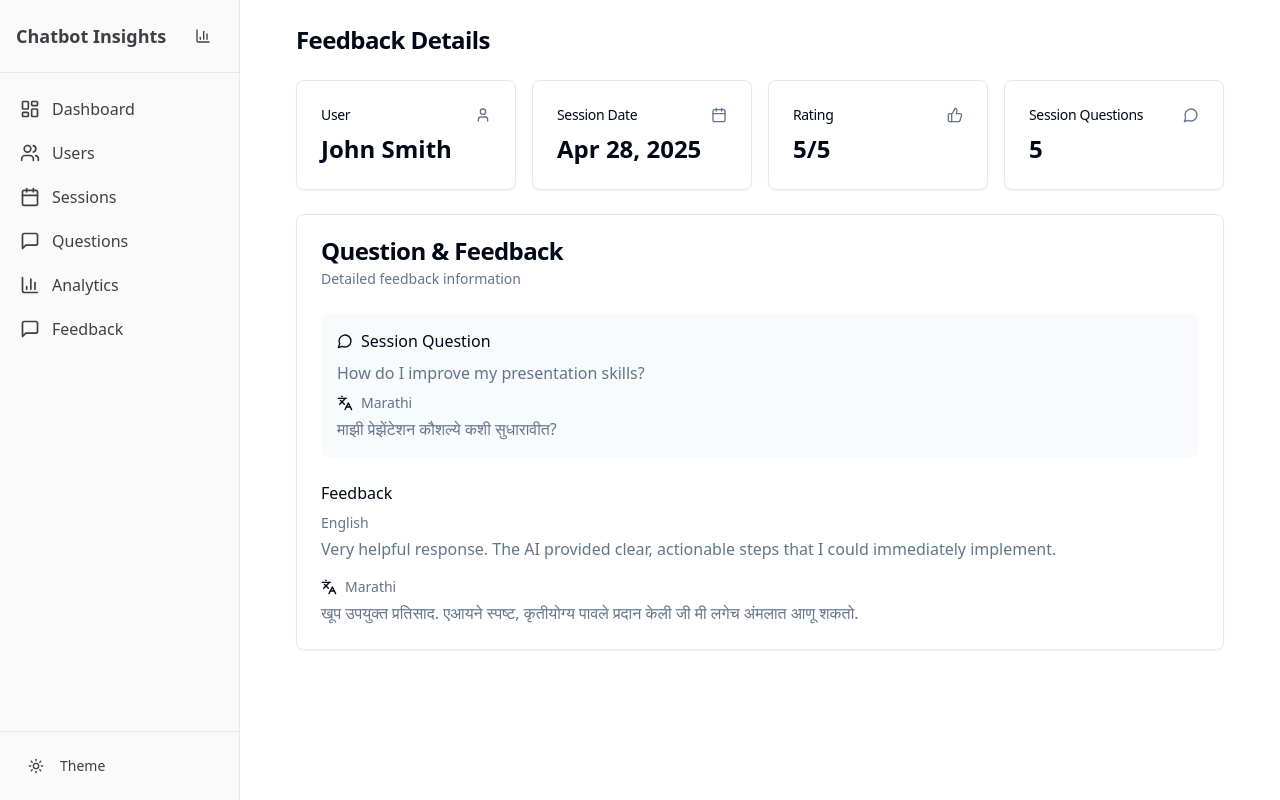
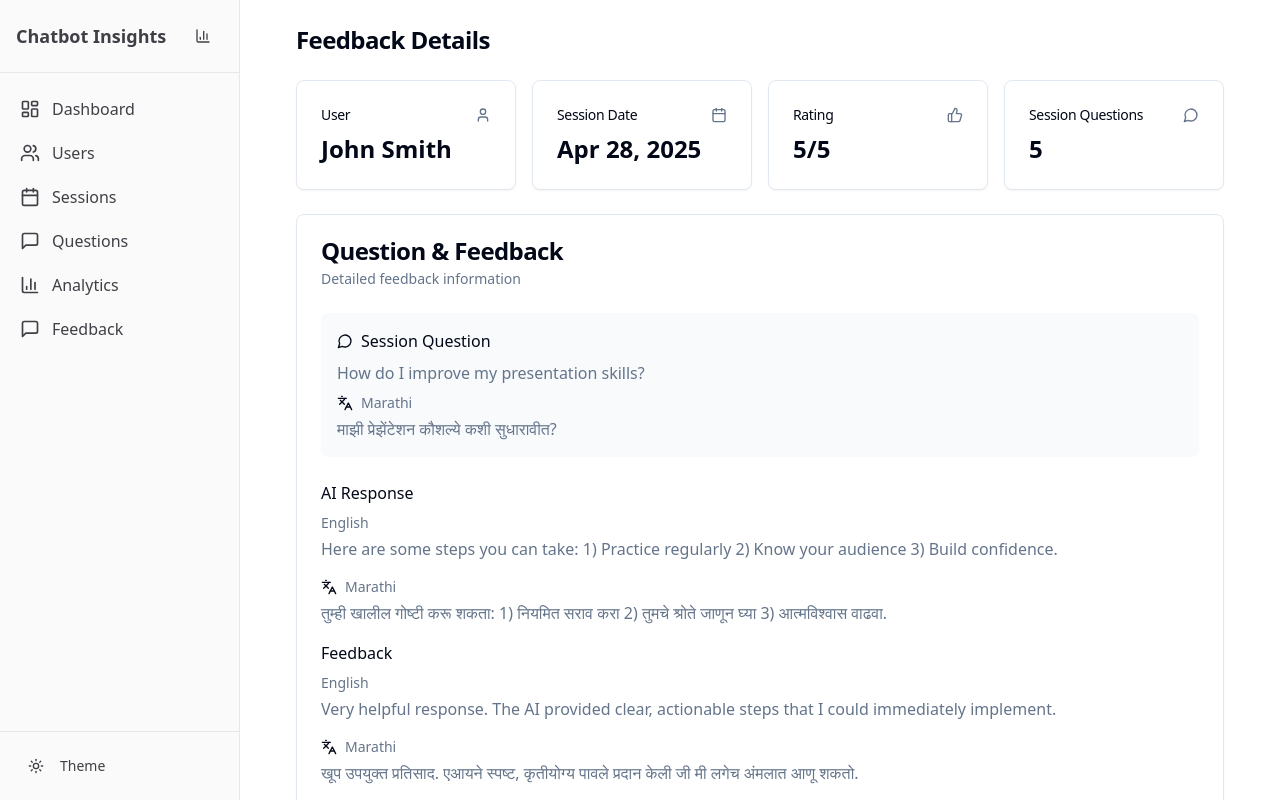
Before and after one commit to OpenAgriNet/oan-telemetry-dashboard-app, a React (Vite) app: page /feedback/fb1 in a window 1280 px wide. Built offline with nearby package versions, Linux system fonts and the light colour scheme.

Commit message:
feat: Show question and feedback translations
Show question and feedback translations in the feedback details page.

```diff
--- a/src/pages/FeedbackDetails.tsx
+++ b/src/pages/FeedbackDetails.tsx
@@ -1,4 +1,3 @@
-
 import React from "react";
 import { useParams, useNavigate } from "react-router-dom";
 import {
@@ -21,6 +20,7 @@ const feedbackData = [
     userId: "user1",
     questionText: "How do I improve my presentation skills?",
     feedback: "Very helpful response. The AI provided clear, actionable steps that I could immediately implement.",
+    aiResponse: "Here are some steps you can take: 1) Practice regularly 2) Know your audience 3) Build confidence.",
     rating: 5,
     timestamp: "2025-04-28T09:01:45Z",
   },
@@ -32,6 +32,7 @@ const translations = {
   "fb1": {
     questionMarathi: "माझी प्रेझेंटेशन कौशल्ये कशी सुधारावीत?",
     feedbackMarathi: "खूप उपयुक्त प्रतिसाद. एआयने स्पष्ट, कृतीयोग्य पावले प्रदान केली जी मी लगेच अंमलात आणू शकतो.",
+    responseMarathi: "तुम्ही खालील गोष्टी करू शकता: 1) नियमित सराव करा 2) तुमचे श्रोते जाणून घ्या 3) आत्मविश्वास वाढवा.",
   },
   // Add more translations as needed
 };
@@ -134,6 +135,27 @@ const FeedbackDetails = () => {
 
           <div className="space-y-4">
             <div>
+              <h3 className="font-medium mb-2">AI Response</h3>
+              <div className="space-y-4">
+                <div>
+                  <div className="flex items-center gap-2">
+                    <span className="text-sm text-muted-foreground">English</span>
+                  </div>
+                  <p className="text-muted-foreground mt-1">{feedback.aiResponse}</p>
+                </div>
+                {translation?.responseMarathi && (
+                  <div>
+                    <div className="flex items-center gap-2">
+                      <Languages className="h-4 w-4" />
+                      <span className="text-sm text-muted-foreground">Marathi</span>
+                    </div>
+                    <p className="text-muted-foreground mt-1">{translation.responseMarathi}</p>
+                  </div>
+                )}
+              </div>
+            </div>
+
+            <div>
               <h3 className="font-medium mb-2">Feedback</h3>
               <div className="space-y-4">
                 <div>
```
